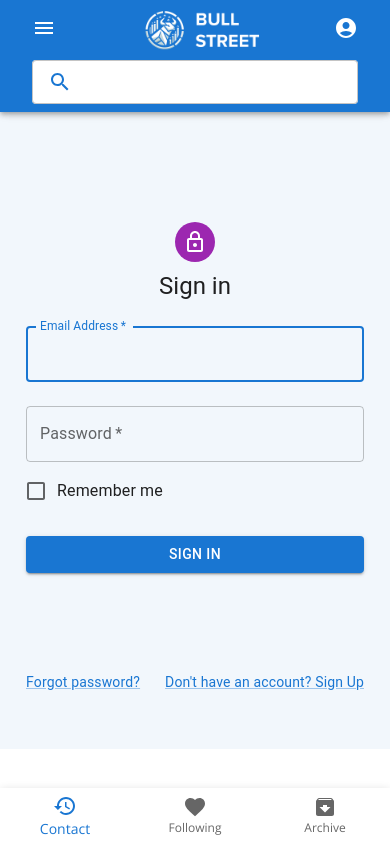
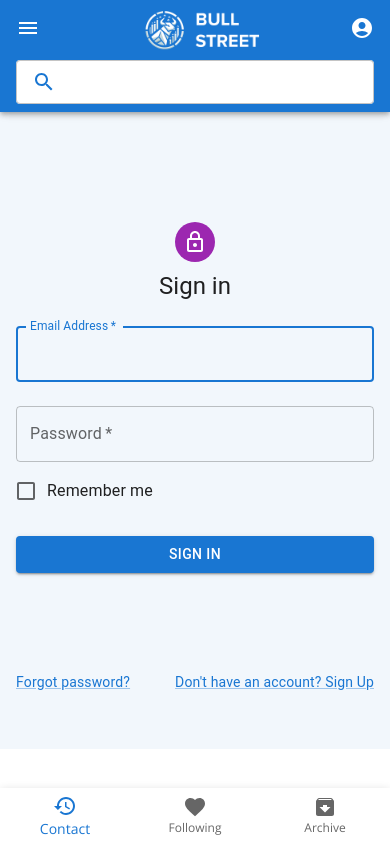
Before and after one commit to ouzifeng/CI_PP5_React_StockAnalysis, a React (Create React App) app: page /login in a window 390 px wide. Built offline with nearby package versions, Linux system fonts and the light colour scheme; no server answers.

Commit message:
minor mobile improvements to main container

```diff
--- a/src/assets/styles/custom.css
+++ b/src/assets/styles/custom.css
@@ -108,6 +108,14 @@ body {
 /* Extra Small Devices (phones) */
 @media (max-width: 576px) {
 
+  .css-tk088u-MuiGrid-root {
+    padding: 24px 10px !important;
+  }
+
+  .css-19r6kue-MuiContainer-root {
+    padding: 0 !important;
+  }
+
   .stockname {
     font-size: 24px !important;
   }
@@ -123,7 +131,6 @@ body {
 
   .content-container {
     padding-top: 150px;
-    margin: 0 10px;
 }
 
 .mobileSearch {
```
